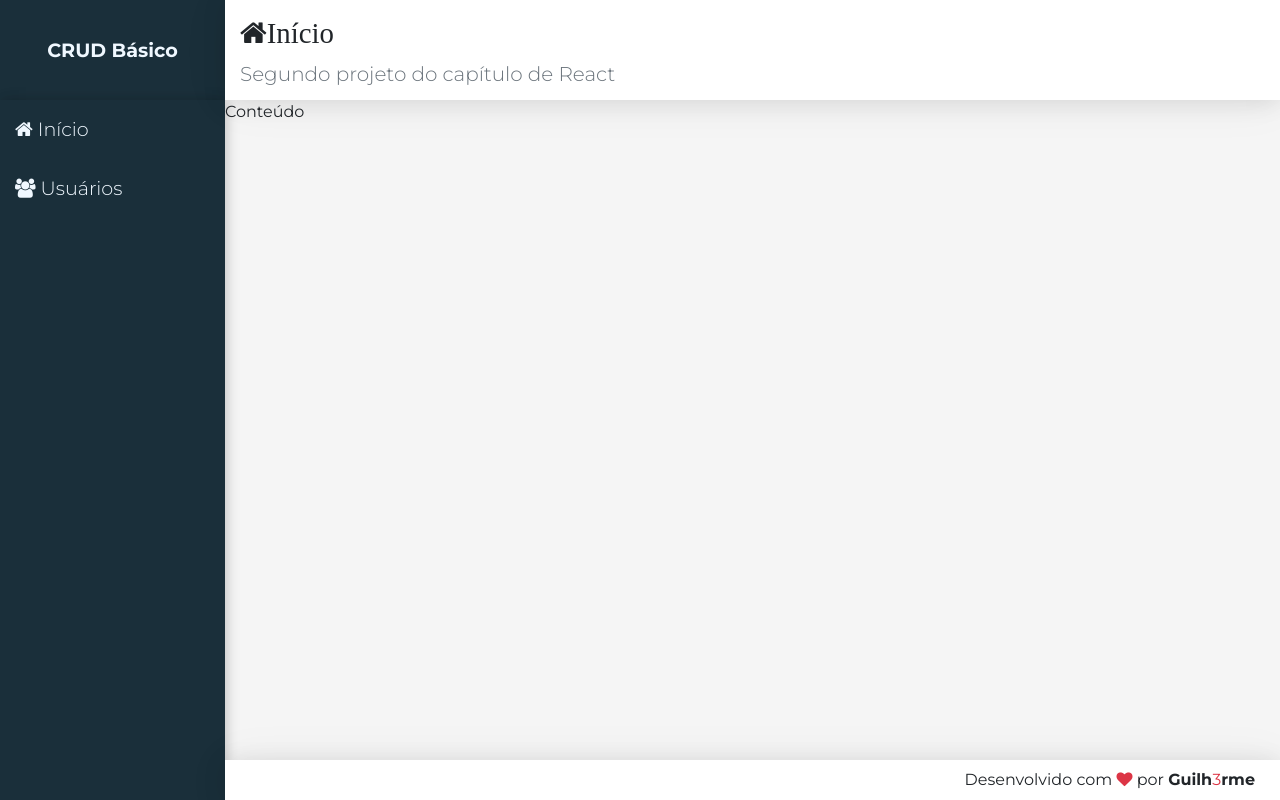
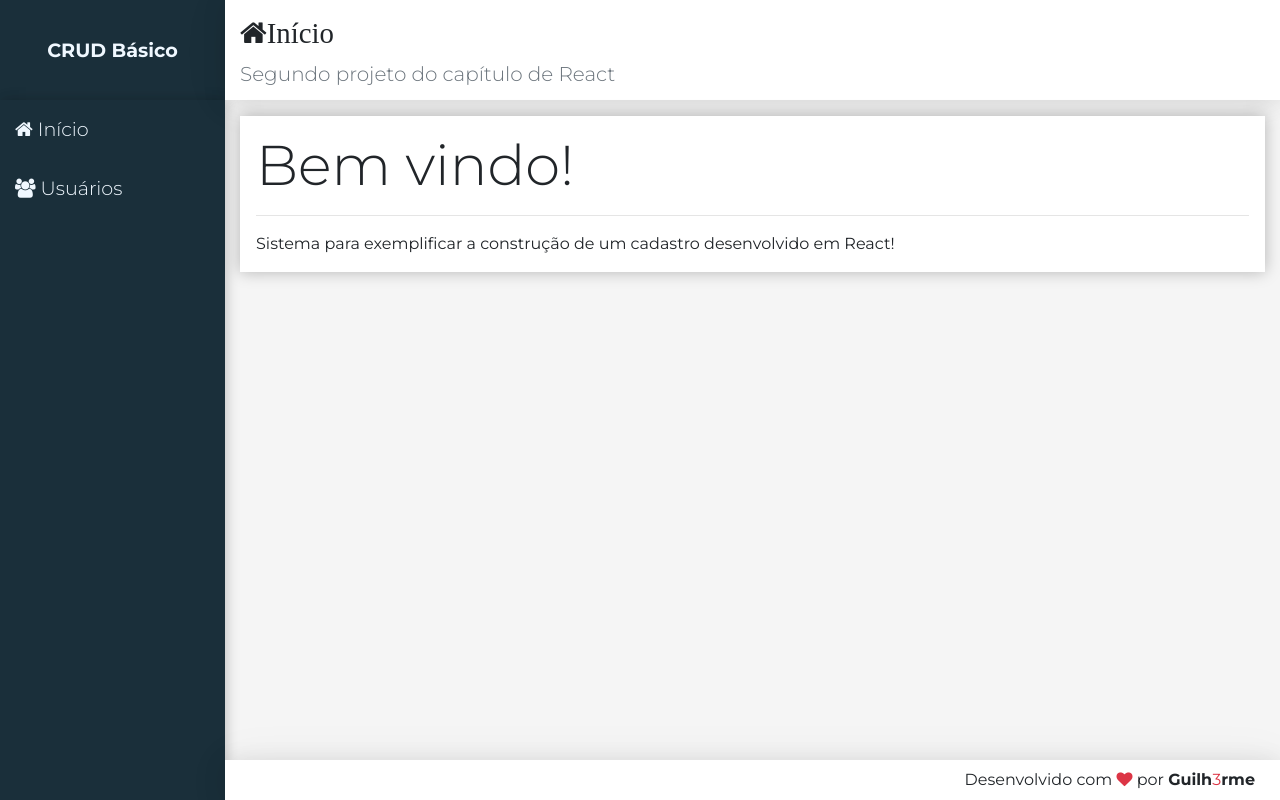
Before and after one commit to GuilCMattos/BasicCRUD, a React (Create React App) app in the folder frontend/: page / in a window 1280 px wide. Built offline with nearby package versions, Linux system fonts and the light colour scheme.

Commit message:
add: content component

```diff
--- /dev/null
+++ b/frontend/src/components/Home/Home.jsx
@@ -0,0 +1,10 @@
+import React from "react";
+
+import Main from '../templates/Main'
+
+export default props => (
+    <Main icon="home" title="Início" subtitle="Segundo projeto do capítulo de React">
+    <div className="display-4">Bem vindo!</div>
+    <hr />
+    <p className="mb-0">Sistema para exemplificar a construção de um cadastro desenvolvido em React!</p> </Main>
+)
--- a/frontend/src/components/templates/Main.css
+++ b/frontend/src/components/templates/Main.css
@@ -0,0 +1,4 @@
+main > div {
+    background-color: white;
+    box-shadow: 0px 0px 15px #0004;
+}
--- a/frontend/src/components/templates/Main.jsx
+++ b/frontend/src/components/templates/Main.jsx
@@ -5,8 +5,11 @@ import Header from './Header'
 export default props => (
     <React.Fragment>
         <Header {...props} />
-        <main className="content">
-            Conteúdo
+        <main className="content container-fluid">
+            <div className="p-3 mt-3">
+                {props.children}
+            </div>
+
         </main>
     </React.Fragment>
 )
--- a/frontend/src/main/App.jsx
+++ b/frontend/src/main/App.jsx
@@ -5,14 +5,15 @@ import React from 'react'
 
 import Logo from '../components/templates/Logo'
 import Nav from '../components/templates/Nav'
-import Main from '../components/templates/Main'
+import Home from '../components/Home/Home'
 import Footer from '../components/templates/Footer'
 
 export default props => (
     <div className="app">
         <Logo />
         <Nav />
-        <Main icon="home" title="Início" subtitle="Segundo projeto do capítulo de React" />
+       <Home/>
+
         <Footer />
     </div>
 )
```
